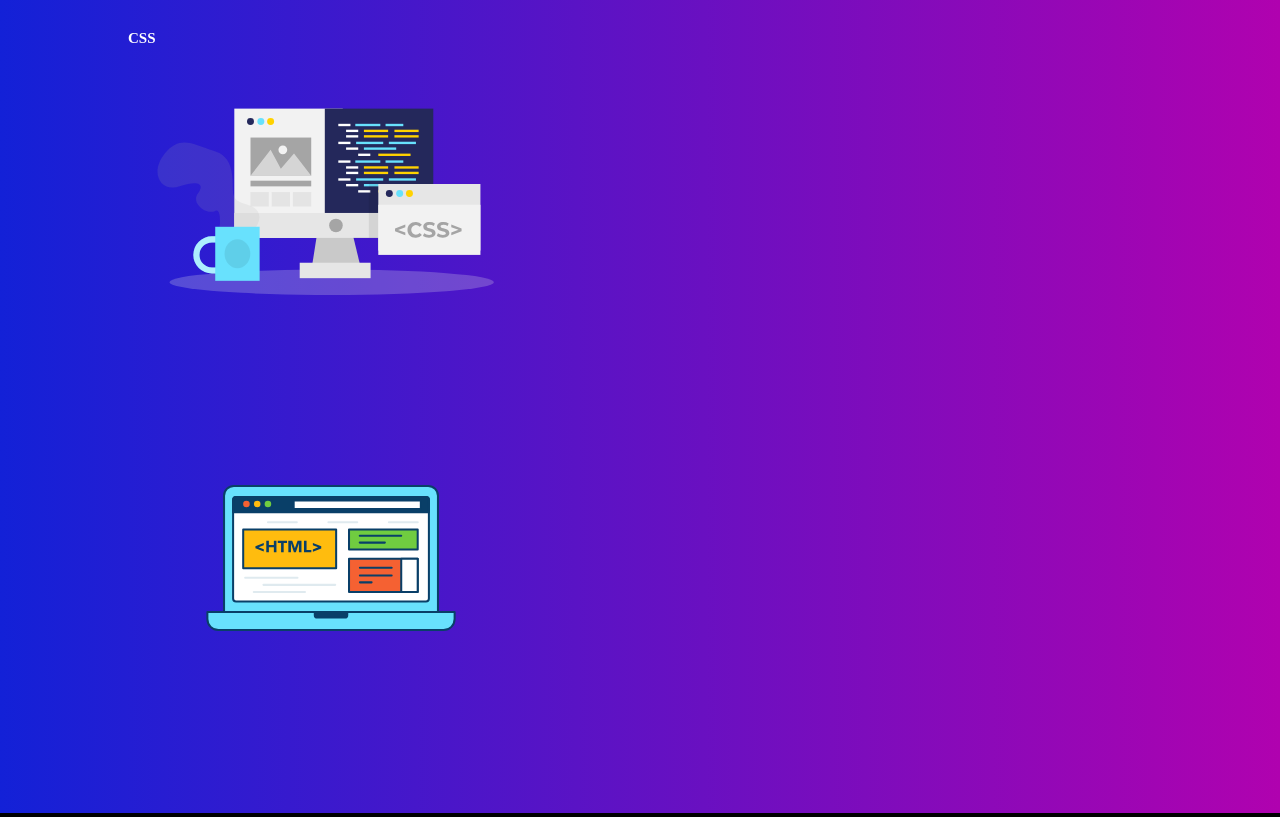
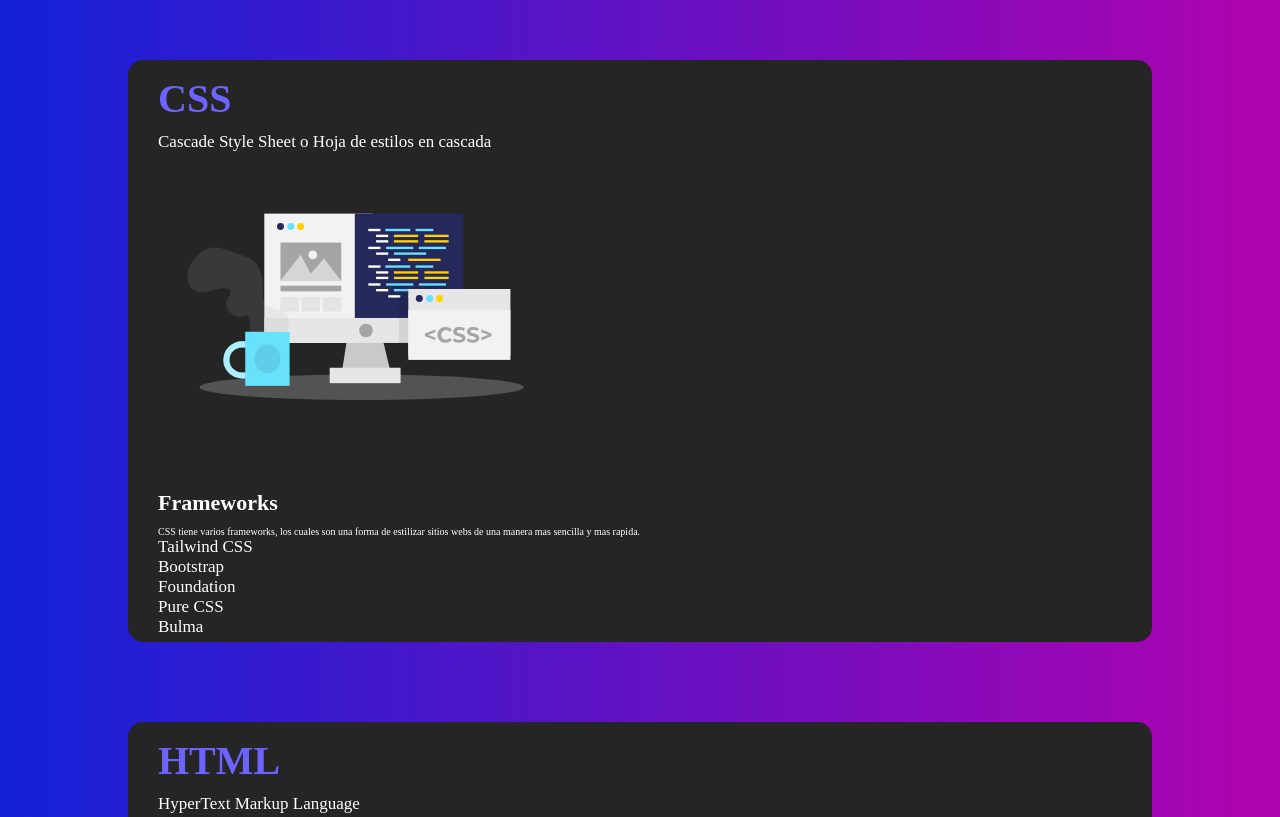
Before and after one commit to N-Ignacio-Bouffanais/Blog-tips-for-developers, a website: page src/Frontend.html in a window 1280 px wide. Shown: the part 560-1377 px from the top of the page. Drawn offline with Linux system fonts and the light colour scheme.

Commit message:
cambios a las tarjetas

```diff
--- a/src/Frontend.html
+++ b/src/Frontend.html
@@ -64,20 +64,36 @@
                     <div class="css">
                         <div class="css-intro">
                             <h1>CSS</h1>
-                            <p></p>
+                            <p>Cascade Style Sheet o Hoja de estilos en cascada</p>
                         </div>
                         <figure>
                             <img src="/src/public/CSS_Two Color.svg" alt="Imagen de CSS">
                         </figure>
                     </div>
-
+                    <div class="css-about">
+                        <h2>Frameworks</h2>
+                        <p>CSS tiene varios frameworks, los cuales son una forma de estilizar sitios webs de una manera mas sencilla y mas rapida.</p>
+                        <ol>
+                            <li>Tailwind CSS</li>
+                            <li>Bootstrap</li>
+                            <li>Foundation</li>
+                            <li>Pure CSS</li>
+                            <li>Bulma</li>
+                        </ol>
+                    </div>
                 </div>
             </section>
             <section>
-                <div class="html">
-                    <figure>
-                        <img src="/src/public/HTML.svg" alt="Imagen de HTML">
-                    </figure>
+                <div class="html-container">
+                    <div class="html">
+                        <div class="html-intro">
+                            <h1>HTML</h1>
+                            <p>HyperText Markup Language</p>
+                        </div>
+                        <figure>
+                            <img src="/src/public/HTML.svg" alt="Imagen de HTML">
+                        </figure>
+                    </div>
                 </div>
             </section>
             <section>
--- a/src/styles.css
+++ b/src/styles.css
@@ -1,3 +1,7 @@
+:root{
+  --color-bg: #252525;
+}
+
 html{
   font-size: 62.5%;
 }
@@ -9,8 +13,6 @@ html{
 body{
   background: linear-gradient(90deg, rgba(19,33,215,1) 0%, rgba(176,2,175,1) 100%);
 }
-
-/*Container JavaScript*/
 .container{
   display: flex;
   flex-direction: column;
@@ -19,8 +21,10 @@ body{
   margin: 0 auto;
   color: #ffffff;
 }
+
+/*Container JavaScript*/
 .container .javascript{
-  background-color: #252525;
+  background-color: var(--color-bg);
   border-radius: 1.5rem;
   width: 100%;
   padding: 0.5rem 3rem;
@@ -63,7 +67,79 @@ body{
   font-size: 1.7rem;
 }
 /*Container CSS */
+.container .css-container{
+  background-color: var(--color-bg);
+  border-radius: 1.5rem;
+  width: 100%;
+  padding: 0.5rem 3rem;
+  display: flex;
+  flex-direction: column;
+  margin-top: 3rem;
+  gap: 3rem;
+}
+.container .css{
+  display: flex;
+  flex-wrap: wrap;
+  width: 100%;
+  max-height: 40%;
+}
+.container .css-intro h1{
+  font-size: 4rem;
+  margin: 1rem 0;
+  color: #6c63ff;
+}
+.container .css-intro{
+  font-size: 1.7rem;
+  align-self: center;
+  flex-basis: 48vw;
+  flex-grow: 9;
+}
+.container .css-intro img{
+  background-size: contain;
+  justify-content: center;
+  width: 25vw;
+}
+.container .css-about h2{
+  font-size: 2.2rem;
+  margin-bottom: 1rem;
+}
+.container .css-intro p,li{
+  font-size: 1.7rem;
+}
 
+/*Container HTML */
+.container .html-container{
+  background-color: var(--color-bg);
+  border-radius: 1.5rem;
+  width: 100%;
+  padding: 0.5rem 3rem;
+  display: flex;
+  flex-direction: column;
+  margin-top: 3rem;
+  gap: 3rem;
+}
+.container .html{
+  display: flex;
+  flex-wrap: wrap;
+  width: 100%;
+  max-height: 40%;
+}
+.container .html-intro h1{
+  font-size: 4rem;
+  margin: 1rem 0;
+  color: #6c63ff;
+}
+.container .html-intro{
+  font-size: 1.7rem;
+  align-self: center;
+  flex-basis: 48vw;
+  flex-grow: 9;
+}
+.container .html-intro img{
+  background-size: contain;
+  justify-content: center;
+  width: 25vw;
+}
 
 /*Footer*/
 footer{
```
